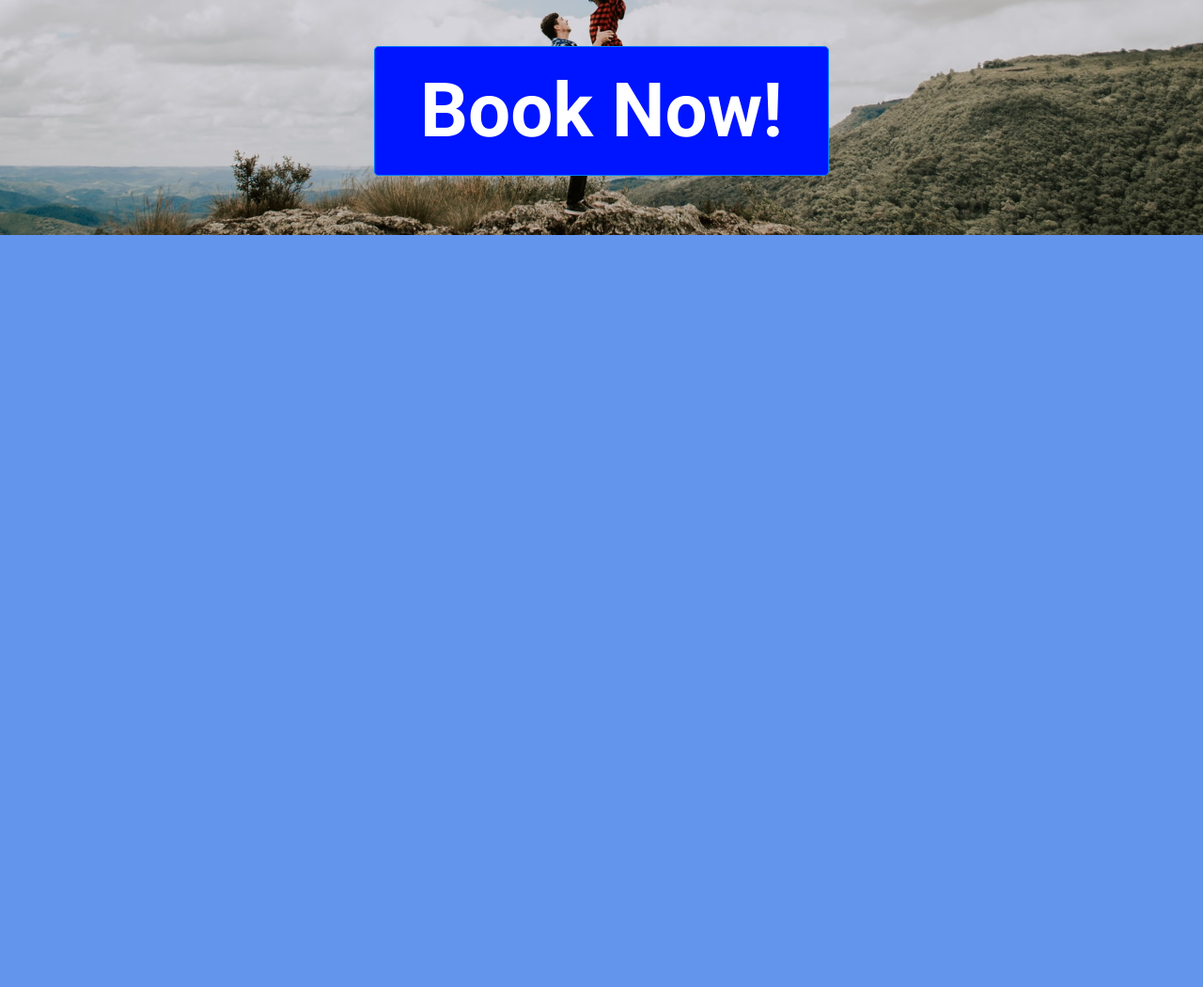
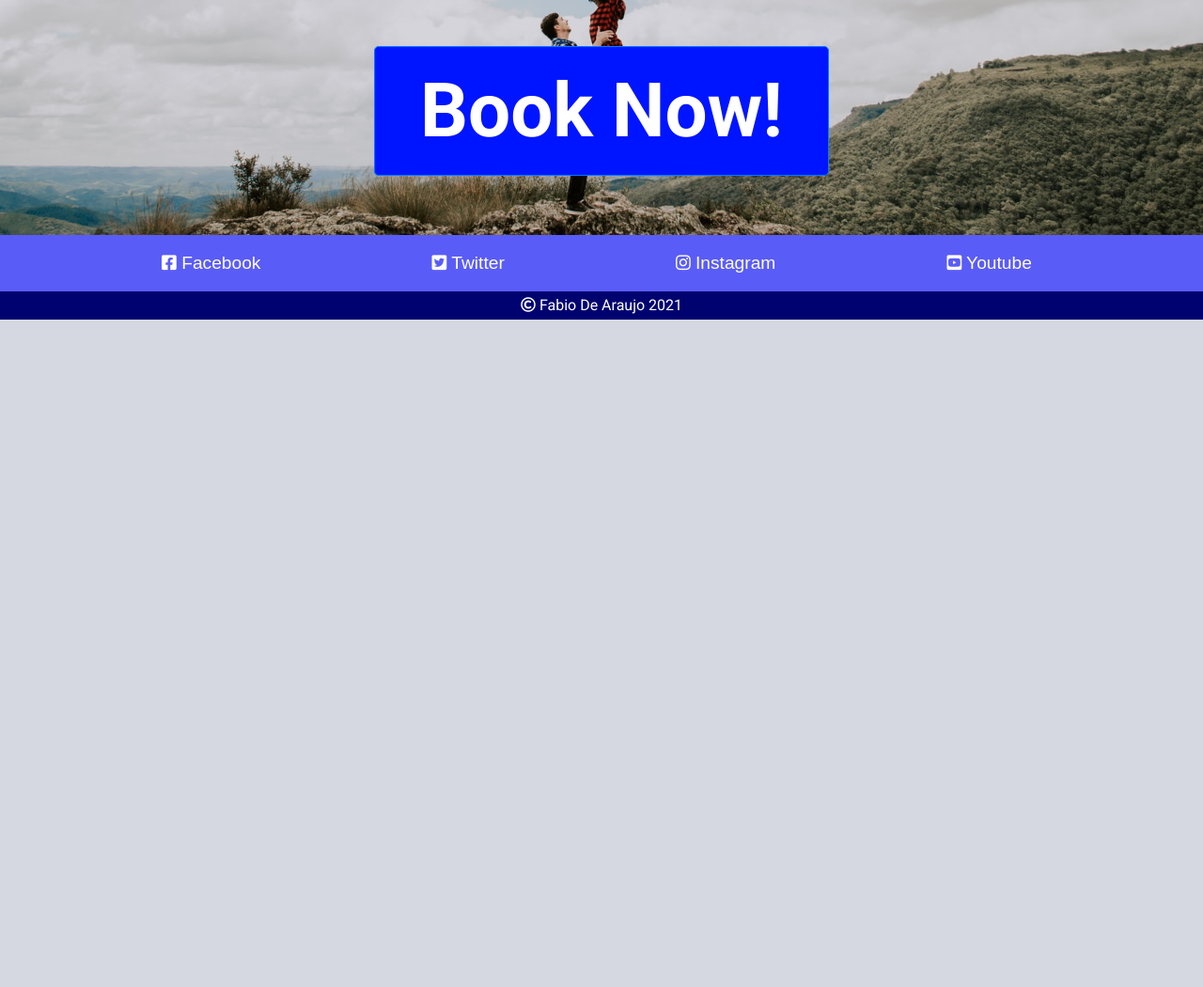
Before and after one commit to fabiodearaujo/sophie-photography-mp4, a Django app: page / in a window 1280 px wide. Shown: the part 2787-3837 px from the top of the page at 94% size. After the commit the page ends 3127 px from the top, so only its background shows below. Run offline with Django 3.2, Linux system fonts and the light colour scheme; parts of the project's set-up code (start-up, migrations or seed data) failed here and were passed over; some libraries are stand-ins or nearby versions.

Commit message:
created footer with social media links

```diff
--- a/home/templates/home/index.html
+++ b/home/templates/home/index.html
@@ -2,6 +2,7 @@
 {% load static %}
 
 {% block content %}
+<section id="main-hero">
     <div class="hero parallax-bg d-flex">
         <div class="overlay"></div>
         <div class="home-inner container">
@@ -15,6 +16,8 @@
             </div>
         </div>
     </div>
+</section>
+<section id="about-testm">
     <div id="about">
         <div class="about-container overlay-dark">
             <div class="about-main text-center pt-3 text-blue-dark glassify">
@@ -48,10 +51,14 @@
             </div>
         </div>
     </div>
+</section>
+<section id="imersive">
     <div id="video">
         <video src="/media/production ID_4811927.mp4" type="video/mp4" playsinline="True" autoplay="true" muted="true" position="center" loop="true" id="video1">
         </video>
     </div>
+</section>
+<section id="book-now">
     <div class="full-screen" id="packages">
         <div class="container text-center glassify">
             <p class="text-blue pt-5">Choose your Package</p>
@@ -63,6 +70,5 @@
             </a>
         </div>
     </div>
-    <div class="full-screen" id="contact">
-    </div>
+</section>
 {% endblock %}
--- a/products/templates/products/product_detail.html
+++ b/products/templates/products/product_detail.html
@@ -3,7 +3,7 @@
 
 {% block content %}
 <div class="container-fluid">
-    <div class="container product-detail-container glassify py-3 px-3">
+    <div class="container product-detail-container glassify py-3 px-3 mb-5">
         <div class="row flex ">
             <div class="col-xl-4 col-lg-6 col-md-6 offset-xl-2 offset-lg-1 offset-md-1 mb-5 text-blue pt-5">
                 <div class="border-0">
--- a/static/css/base.css
+++ b/static/css/base.css
@@ -174,9 +174,64 @@ body {
     font-size: 5.2em;
 }
 
-#contact {
-    background-color:cornflowerblue;
+/* ---------------------------------------------- Footer Styles */
+
+.footer-container {
+    display: flex;
+    flex-wrap: wrap;
+
 }
+
+.footer-social {
+    background-color: rgb(90, 92, 247);
+    color: #000000;
+    height: 60px;
+    width: 100%;
+    border-left-color: #fff;
+    border-left-width: 20px;
+    text-align: center;
+    display: inline-flex;
+    justify-content: space-evenly;
+}
+
+.social-element {
+    font-family: "Montserrat", sans-serif;
+    font-size: 1.2em;
+    text-decoration: none;
+    margin-bottom: 0;
+    margin-right: 10px;
+    padding-top: 16px;
+}
+
+.social-element i {
+    font-size: large;
+    color: #ffffff;
+}
+
+.social-element a {
+    color: #ffffff;
+}
+
+.social-element a:hover {
+    color: #ffffff;
+    font-weight: bold;
+}
+
+.footer-copyright {
+    margin-bottom: 0;
+    padding: 3px;
+    height: 100%;
+    width: 100%;
+    background-color: rgb(0, 2, 112);
+    color: #ffffff;
+    text-align: center;
+    font-size: 1em;
+}
+
+.footer-copyright p {
+    margin-bottom: 0;
+}
+
 
 
 /* ---------------------------------------------- Products page Styles */
--- a/templates/base.html
+++ b/templates/base.html
@@ -149,6 +149,27 @@
         {% endblock %}
 
         {% block footer %}
+        <footer>
+            <div class="footer-container">
+              <div class="footer-social">
+                <div class="social-element">
+                  <a href="http://www.facebook.com" target="_blank"><i class="fab fa-facebook-square"></i>  Facebook</a>
+                </div>
+                <div class="social-element">
+                  <a href="http://www.twitter.com" target="_blank"><i class="fab fa-twitter-square"></i>  Twitter</a><br>
+                </div>
+                <div class="social-element">
+                  <a href="http://www.instagram.com" target="_blank"><i class="fab fa-instagram"></i>  Instagram</a>
+                </div>
+                <div class="social-element">
+                      <a href="http://www.youtube.com" target="_blank">  <i class="fab fa-youtube-square"></i>  Youtube</a>
+                </div>
+              </div>
+            </div>
+            <div class="footer-copyright">
+              <p><i class="far fa-copyright"></i> Fabio De Araujo 2021</p>
+            </div>
+          </footer>
         {% endblock %}
 
         <script src="https://code.jquery.com/jquery-3.1.1.min.js" integrity="sha256-hVVnYaiADRTO2PzUGmuLJr8BLUSjGIZsDYGmIJLv2b8=" crossorigin="anonymous"></script>
```
